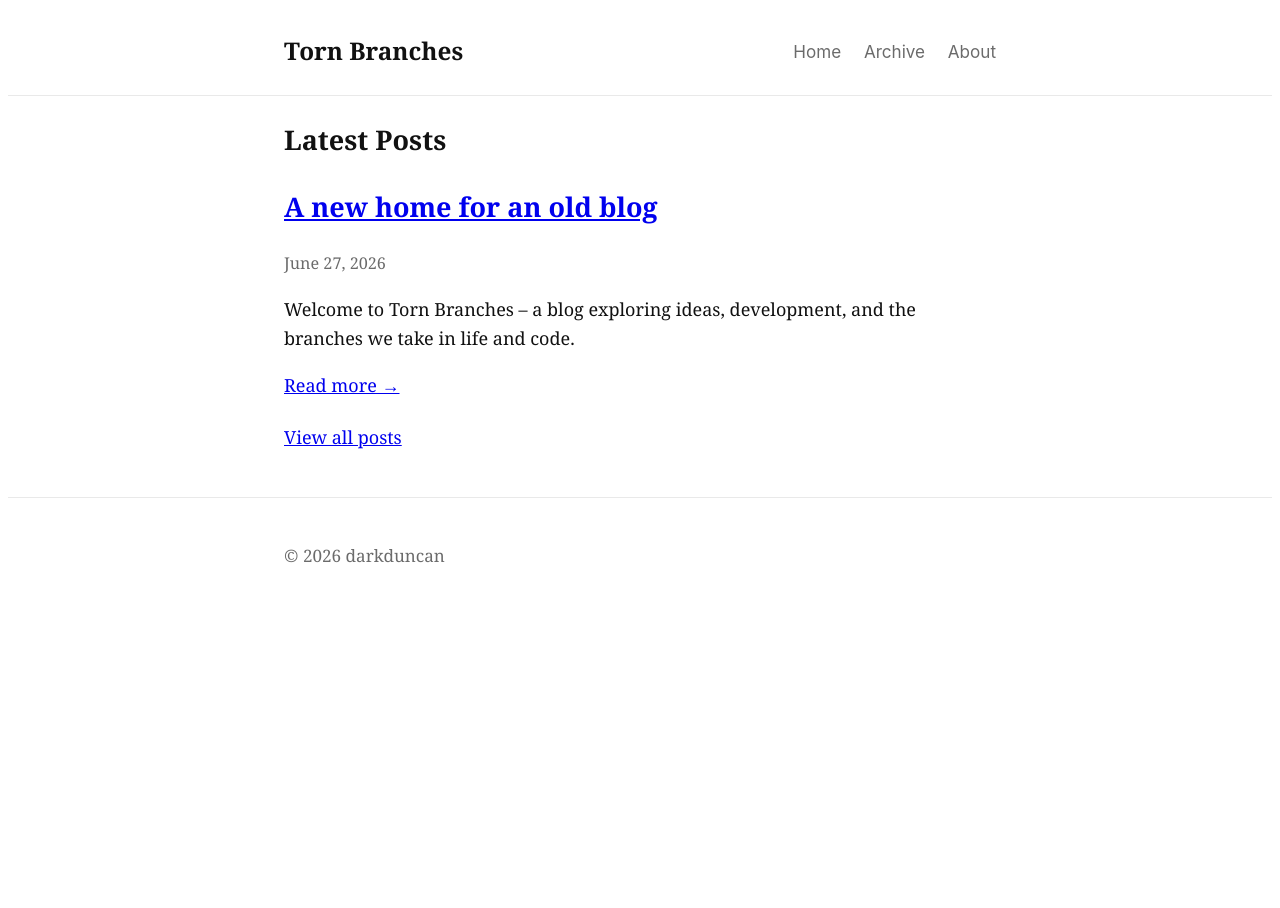
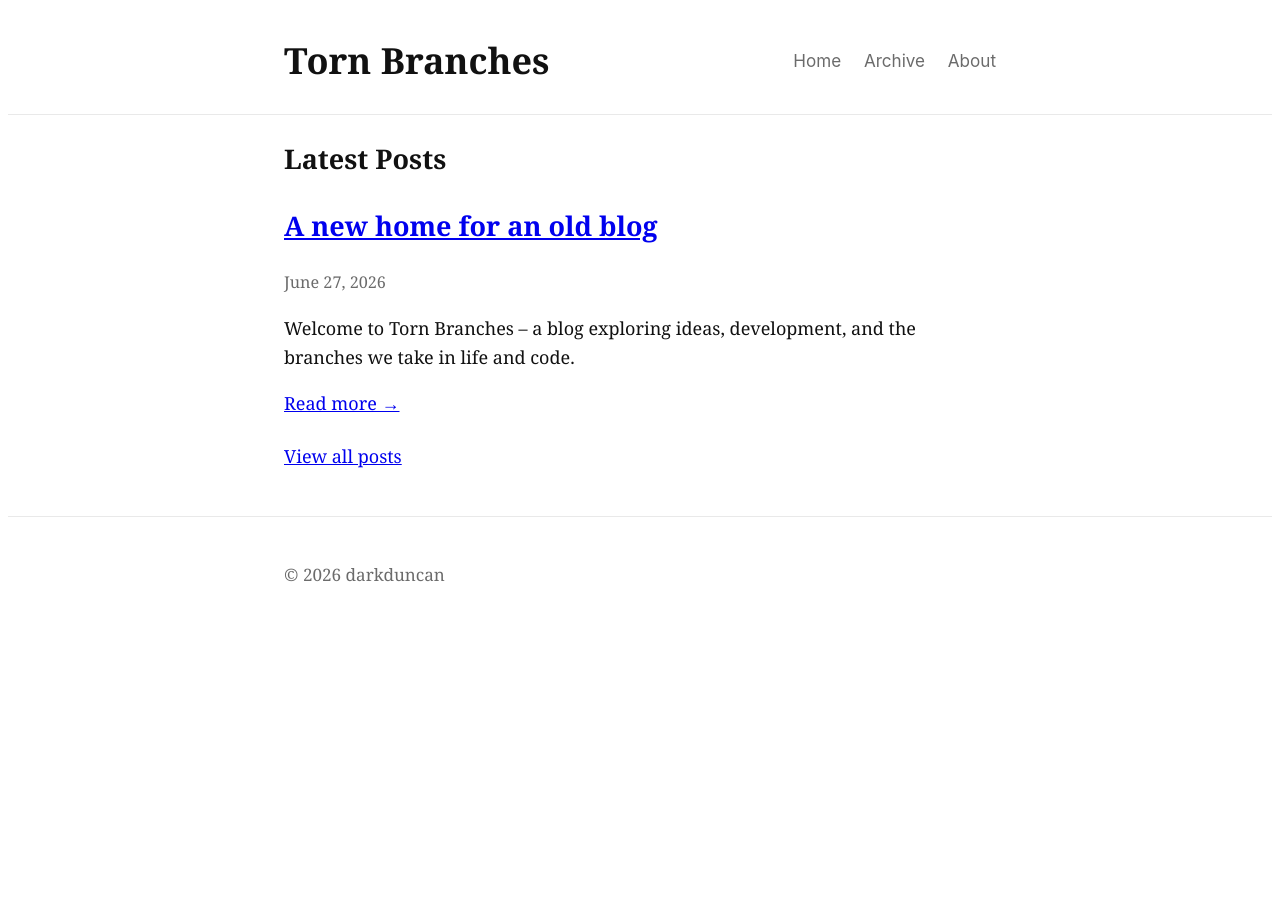
Before and after one commit to darkduncan/Torn-Branches, a Jekyll site: the page built from index.md, in a window 1280 px wide. Built offline with Jekyll 4.4.1, drawn with Linux system fonts in a browser that asks for light colours; our own code applies the rules of GitHub Pages for plain Markdown files.

Commit message:
Increase blog header title size from 1.35rem to 2rem

```diff
--- a/assets/css/style.scss
+++ b/assets/css/style.scss
@@ -49,7 +49,7 @@ html, body {
   .site-title {
     margin: 0;
     font-family: $body-font;
-    font-size: 1.35rem;
+    font-size: 2rem;
     a {
       color: $text;
       text-decoration: none;
```
